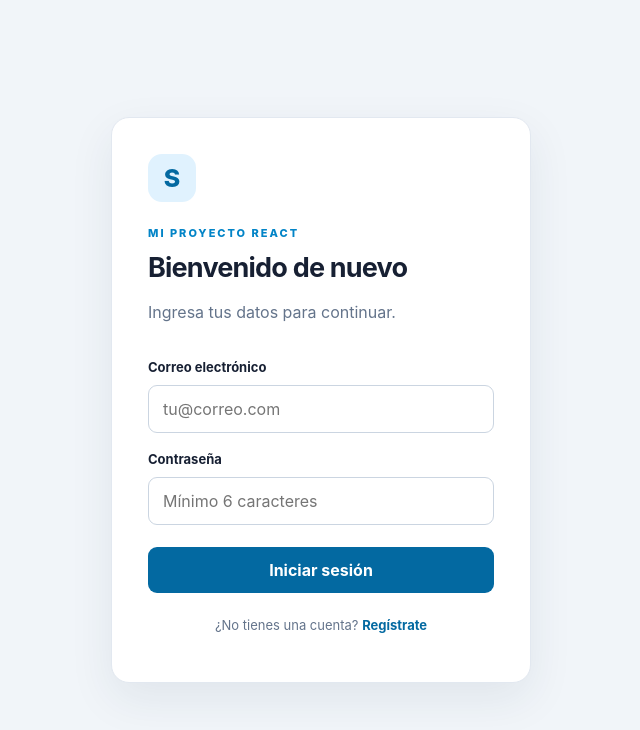
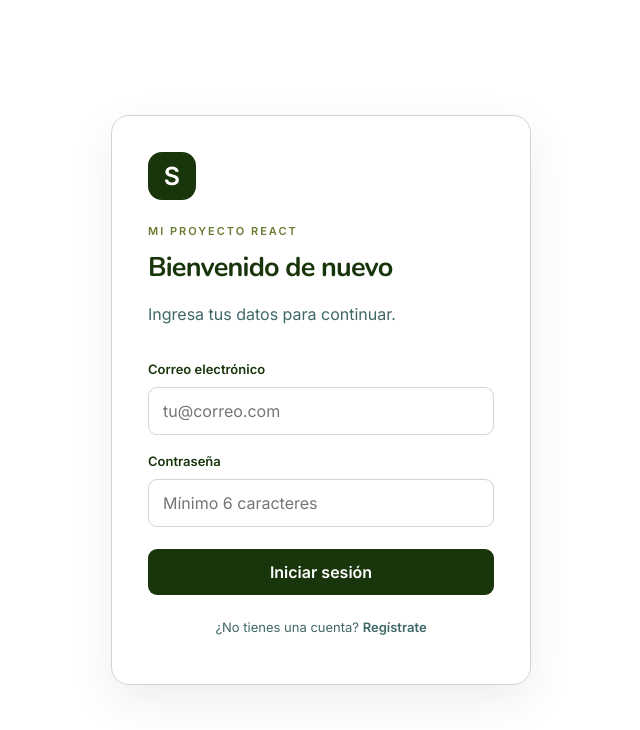
Before and after one commit to Andre-Slr/paradigmia, a React (Vite) app: page / in a window 1280 px wide. Shown: the top 730 px of the page, without its empty margins (319-959 px from the left). Built offline with nearby package versions, Linux system fonts and the light colour scheme; no server answers.

Commit message:
fix: add general app colors

```diff
--- a/index.html
+++ b/index.html
@@ -1,5 +1,5 @@
 <!doctype html>
-<html lang="en">
+<html lang="es">
   <head>
     <meta charset="UTF-8" />
     <link rel="icon" type="image/svg+xml" href="/favicon.svg" />
--- a/src/index.css
+++ b/src/index.css
@@ -1,20 +1,33 @@
+@import url('https://fonts.googleapis.com/css2?family=Inter:wght@400;500;600&family=Nunito:wght@400;600;700;800&display=swap');
 
 * {
   box-sizing: border-box;
 }
 
 :root {
-  font-family: Inter, system-ui, Arial, sans-serif;
-  color: #172033;
-  background: #f1f5f9;
-  font-synthesis: none;
-  text-rendering: optimizeLegibility;
+  --verde-oscuro: #19350C;
+  --verde-mostaza: #687D31;
+  --gris-claro: #D5D3CC;
+  --verde-azulado: #406768;
+  --azul-claro: #6FA9BB;
+
+  --blanco: #FFFFFF;
+
+  --fuente-titulos: 'Nunito', sans-serif;
+  --fuente-textos: 'Inter', sans-serif;
 }
 
 body {
   margin: 0;
   min-width: 320px;
   min-height: 100vh;
+  font-family: var(--fuente-textos);
+  background-color: var(--blanco);
+  color: var(--verde-oscuro);
+}
+
+h1, h2, h3, h4, button, nav {
+  font-family: var(--fuente-titulos);
 }
 
 button,
@@ -34,10 +47,10 @@ input {
   width: 100%;
   max-width: 420px;
   padding: 36px;
-  background: #ffffff;
-  border: 1px solid #e2e8f0;
+  background: var(--blanco);
+  border: 1px solid var(--gris-claro);
   border-radius: 18px;
-  box-shadow: 0 16px 45px rgba(30, 50, 80, 0.08);
+  box-shadow: 0 16px 45px rgba(25, 53, 12, 0.08);
 }
 
 .brand-icon {
@@ -46,15 +59,15 @@ input {
   display: grid;
   place-items: center;
   border-radius: 14px;
-  background: #e0f2fe;
-  color: #0369a1;
+  background: var(--verde-oscuro);
+  color: var(--blanco);
   font-size: 25px;
   font-weight: 800;
 }
 
 .eyebrow {
   margin-top: 24px;
-  color: #0284c7;
+  color: var(--verde-mostaza);
   font-size: 11px;
   font-weight: 800;
   letter-spacing: 2px;
@@ -67,7 +80,7 @@ h1 {
 }
 
 .subtitle {
-  color: #64748b;
+  color: var(--verde-azulado);
   line-height: 1.6;
 }
 
@@ -81,20 +94,20 @@ form {
 label {
   margin-top: 8px;
   font-size: 13px;
-  font-weight: 700;
+  font-weight: 600;
 }
 
 input {
   width: 100%;
   padding: 13px 14px;
-  border: 1px solid #cbd5e1;
+  border: 1px solid var(--gris-claro);
   border-radius: 9px;
   outline: none;
 }
 
 input:focus {
-  border-color: #0284c7;
-  box-shadow: 0 0 0 3px rgba(2, 132, 199, 0.12);
+  border-color: var(--verde-azulado);
+  box-shadow: 0 0 0 3px rgba(111, 169, 187, 0.2);
 }
 
 .button {
@@ -103,14 +116,14 @@ input:focus {
   padding: 13px;
   border: 0;
   border-radius: 9px;
-  background: #0369a1;
-  color: white;
+  background: var(--verde-oscuro);
+  color: var(--blanco);
   font-weight: 700;
   cursor: pointer;
 }
 
 .button:hover {
-  background: #075985;
+  background: var(--verde-azulado);
 }
 
 .button:disabled {
@@ -120,14 +133,14 @@ input:focus {
 
 .button.secondary {
   margin-top: 24px;
-  background: #e2e8f0;
-  color: #172033;
+  background: var(--gris-claro);
+  color: var(--verde-oscuro);
 }
 
 .switch-mode {
   margin-top: 24px;
   text-align: center;
-  color: #64748b;
+  color: var(--verde-azulado);
   font-size: 13px;
 }
 
@@ -135,7 +148,7 @@ input:focus {
   padding: 0;
   border: 0;
   background: transparent;
-  color: #0369a1;
+  color: var(--verde-azulado);
   font-weight: 700;
   cursor: pointer;
 }
@@ -162,12 +175,12 @@ input:focus {
   margin-top: 24px;
   padding: 16px;
   border-radius: 10px;
-  background: #f1f5f9;
+  background: var(--gris-claro);
   overflow-wrap: anywhere;
 }
 
 .user-info span {
-  color: #64748b;
+  color: var(--verde-azulado);
   font-size: 13px;
 }
 
```
Also changed, not shown: src/App.css (deleted, +0 -184 lines).
